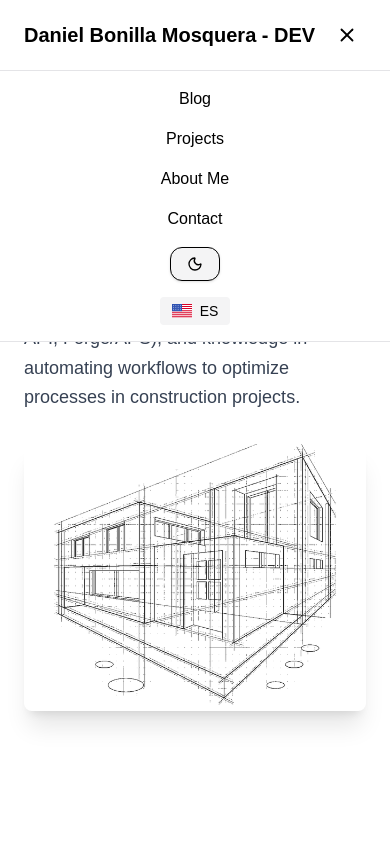
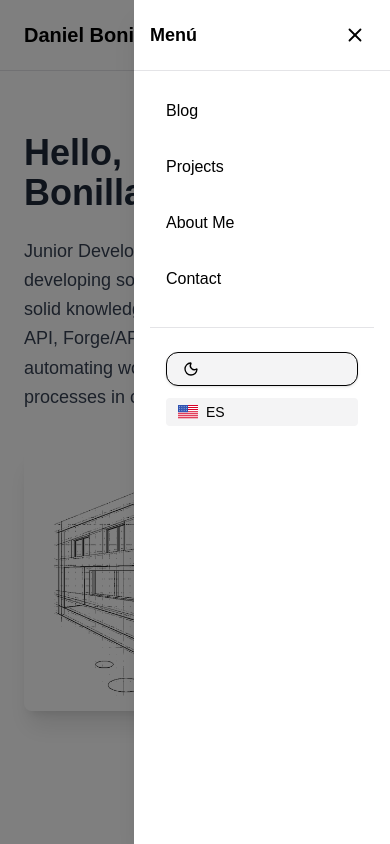
Before and after one commit to 4Dani007/Portafolio-V3, a Next.js app in the folder my-app/: page /en in a window 390 px wide. Both pictures are taken after a click on the button 347 px from the left and 35 px from the top of the page. Built offline with nearby package versions, Linux system fonts and the light colour scheme.

Commit message:
fix: vertical mobile navbar to sidebar

```diff
--- a/my-app/src/app/components/Navbar.jsx
+++ b/my-app/src/app/components/Navbar.jsx
@@ -45,25 +45,74 @@ export default function Navbar() {
         </button>
       </div>
 
-      {/* Menú desplegable móvil */}
+      {/* Overlay de fondo oscuro */}
       {menuOpen && (
-        <div className="md:hidden flex flex-col items-center gap-4 py-4 border-t border-zinc-200 dark:border-zinc-800 bg-white dark:bg-zinc-900 transition-colors">
-          <a href="#" className="text-black dark:text-gray-300 hover:text-black dark:hover:text-white transition">
+        <div
+          className="md:hidden fixed inset-0 bg-black/50 z-40 transition-opacity"
+          onClick={() => setMenuOpen(false)}
+        />
+      )}
+
+      {/* Sidebar móvil */}
+      <div
+        className={`md:hidden fixed top-0 right-0 h-full w-64 bg-white dark:bg-zinc-900 z-50 shadow-xl transition-transform duration-300 ease-in-out ${
+          menuOpen ? 'translate-x-0' : 'translate-x-full'
+        }`}
+      >
+        <div className="flex flex-col h-full">
+          {/* Header de la sidebar con botón cerrar */}
+          <div className="flex items-center justify-between p-4 border-b border-zinc-200 dark:border-zinc-800">
+            <span className="text-lg font-semibold text-black dark:text-white">Menú</span>
+            <button
+              onClick={() => setMenuOpen(false)}
+              className="p-2 rounded-lg hover:bg-zinc-100 dark:hover:bg-zinc-800 text-black dark:text-white transition"
+            >
+              <X size={22} />
+            </button>
+          </div>
+
+          {/* Contenido de la sidebar */}
+          <div className="flex flex-col gap-2 p-4 flex-1">
+            <a
+              href="#"
+              className="text-black dark:text-gray-300 hover:text-black dark:hover:text-white hover:bg-zinc-100 dark:hover:bg-zinc-800 px-4 py-3 rounded-lg transition"
+              onClick={() => setMenuOpen(false)}
+            >
               Blog
             </a>
-          <a href="#" className="text-black dark:text-gray-300 hover:text-black dark:hover:text-white transition">
+            <a
+              href="#"
+              className="text-black dark:text-gray-300 hover:text-black dark:hover:text-white hover:bg-zinc-100 dark:hover:bg-zinc-800 px-4 py-3 rounded-lg transition"
+              onClick={() => setMenuOpen(false)}
+            >
               {t('projects')}
             </a>
-          <a href="#" className="text-black dark:text-gray-300 hover:text-black dark:hover:text-white transition">
+            <a
+              href="#"
+              className="text-black dark:text-gray-300 hover:text-black dark:hover:text-white hover:bg-zinc-100 dark:hover:bg-zinc-800 px-4 py-3 rounded-lg transition"
+              onClick={() => setMenuOpen(false)}
+            >
               {t('About Me')}
             </a>
-          <a href="#" className="text-black dark:text-gray-300 hover:text-black dark:hover:text-white transition">
+            <a
+              href="#"
+              className="text-black dark:text-gray-300 hover:text-black dark:hover:text-white hover:bg-zinc-100 dark:hover:bg-zinc-800 px-4 py-3 rounded-lg transition"
+              onClick={() => setMenuOpen(false)}
+            >
               {t('contact')}
             </a>
+
+            {/* Separador */}
+            <div className="border-t border-zinc-200 dark:border-zinc-800 my-4" />
+
+            {/* Controles */}
+            <div className="flex flex-col gap-3 px-4">
               <ThemeToggle />
               <LanguageSwitcher />
             </div>
-      )}
+          </div>
+        </div>
+      </div>
     </nav>
   );
 }
```
Lines whose indentation alone changed are shown as unchanged.
